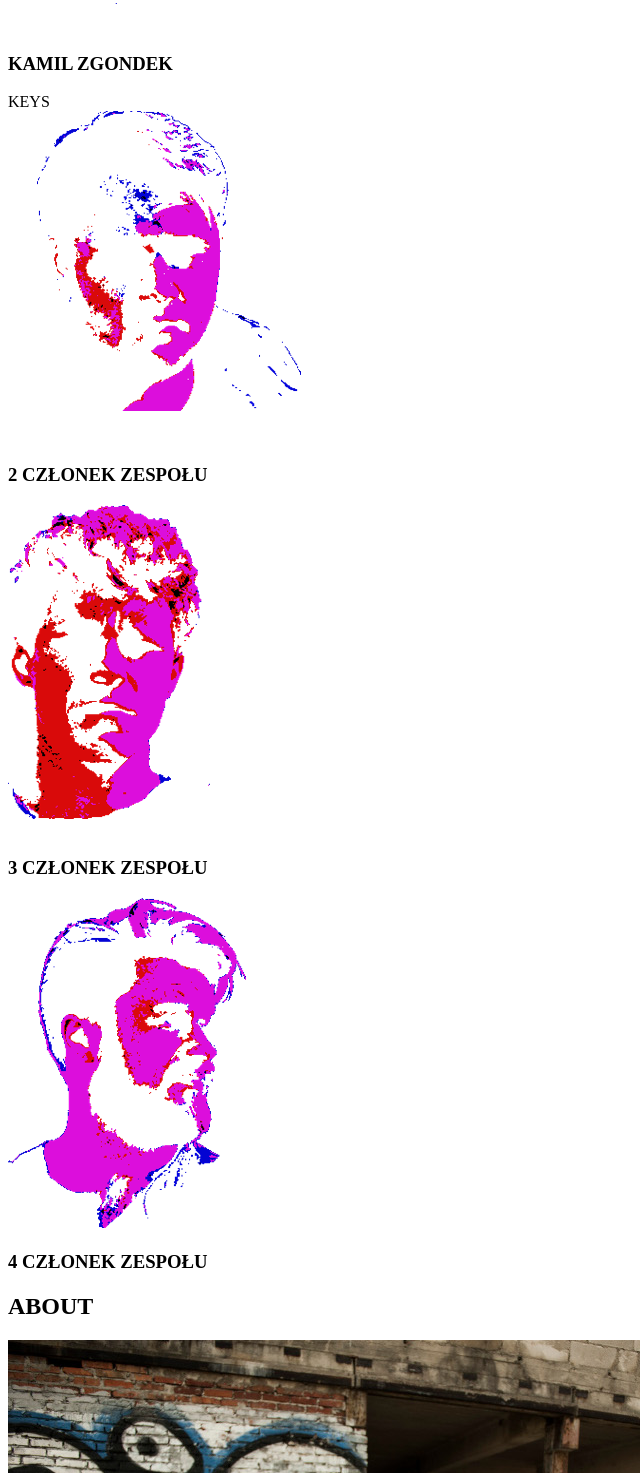
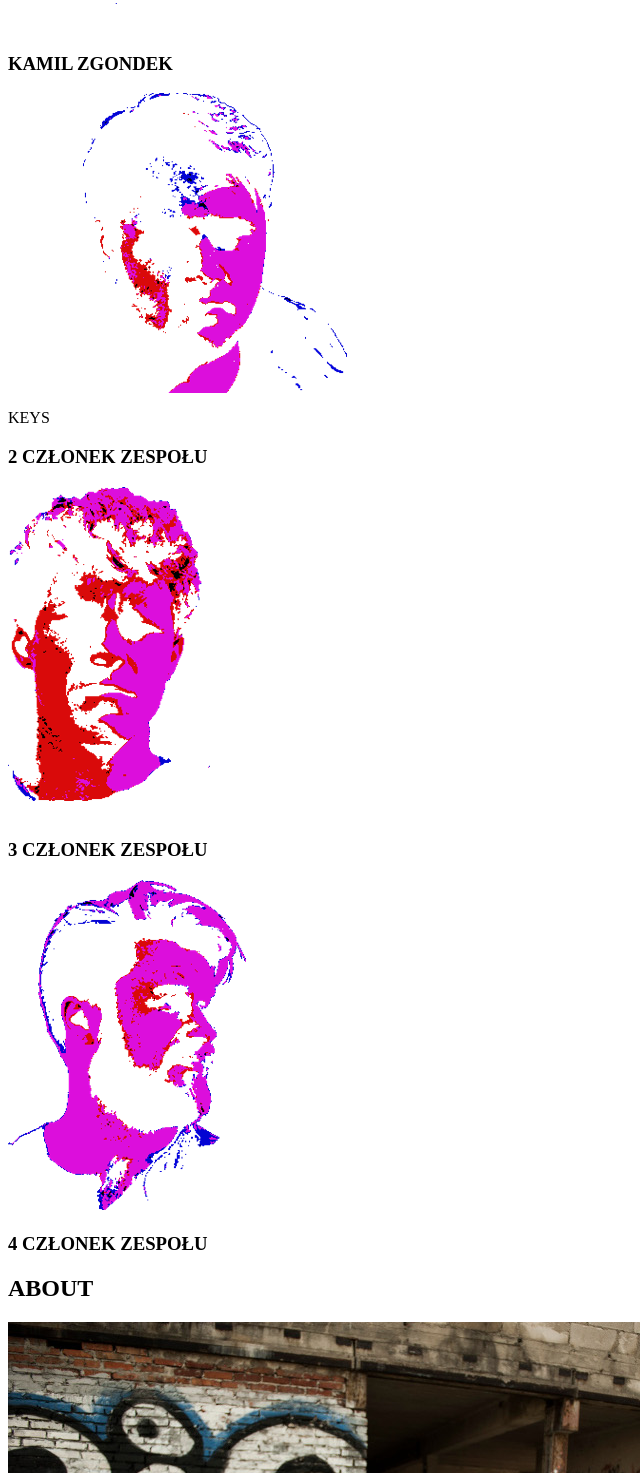
Before and after one commit to AWojdat/daftacademy_frontend4begginers, a plain HTML site: page index.html in a window 1280 px wide. Shown: the part 760-2233 px from the top of the page, without its empty margins (0-640 px from the left). Drawn offline with Linux system fonts and the light colour scheme.

Commit message:
Update index.html

```diff
--- a/index.html
+++ b/index.html
@@ -1,7 +1,8 @@
 <!DOCTYPE html>
 <html>
   <head>
-          <title>B6M</title>
+        <meta charset="UTF-8">
+        <title>Strona zespołu B6M</title>
   </head>
   <body> <!--background="assets/background.svg"-->
     <h1> Oficjalna strona zespołu 6BM</h1>
@@ -28,24 +29,25 @@
               </div>
           </div>
       </nav>
-      <div id="section-header"></div>
-           <div id="band-member1">
+      <div id="section-header">
+           <span id="band-member1">
                <img src="assets/band-member01.png" alt="Kamil Zgondek">
                <h3>KAMIL ZGONDEK</h3>
                <span>KEYS</span>
-           </div>
-           <div id="band-member2">
+           </span>
+           <span id="band-member2">
                 <img src="assets/band-member02.png" alt="2 członek zespołu">
                 <h3>2 CZŁONEK ZESPOŁU</h3>
-           </div>
-           <div id="band-member3">
+           </span>
+           <span id="band-member3">
                 <img src="assets/band-member03.png" alt="3 członek zespołu">
                 <h3>3 CZŁONEK ZESPOŁU</h3>
-           </div>
-           <div id="band-member4">
+           </span>
+           <span id="band-member4">
                 <img src="assets/band-member04.png" alt="4 członek zespołu">
                 <h3>4 CZŁONEK ZESPOŁU</h3>
-           </div>
+           </span>
+        </div>
       <div id="section-about">
           <h2>ABOUT</h2>
           <div>
```
